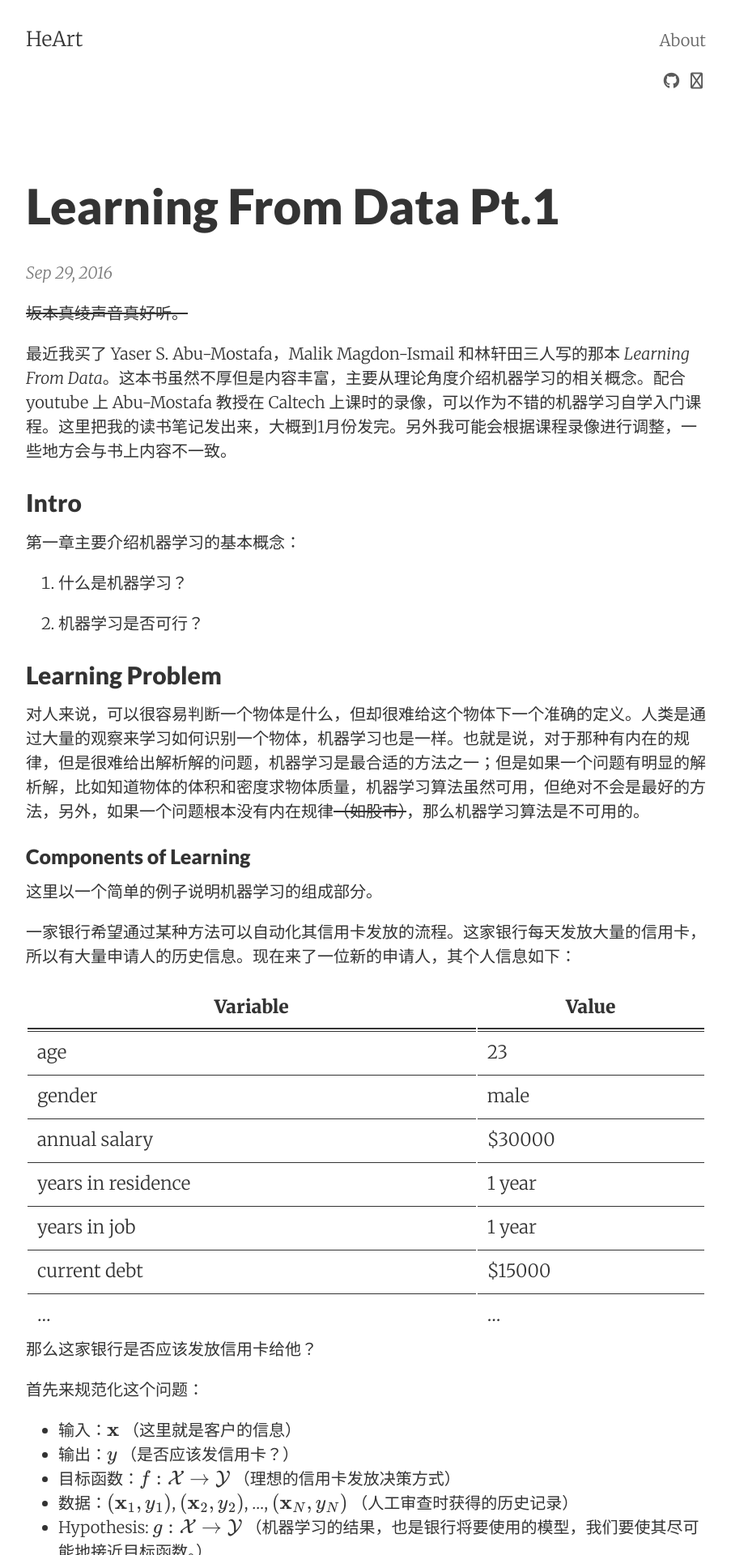
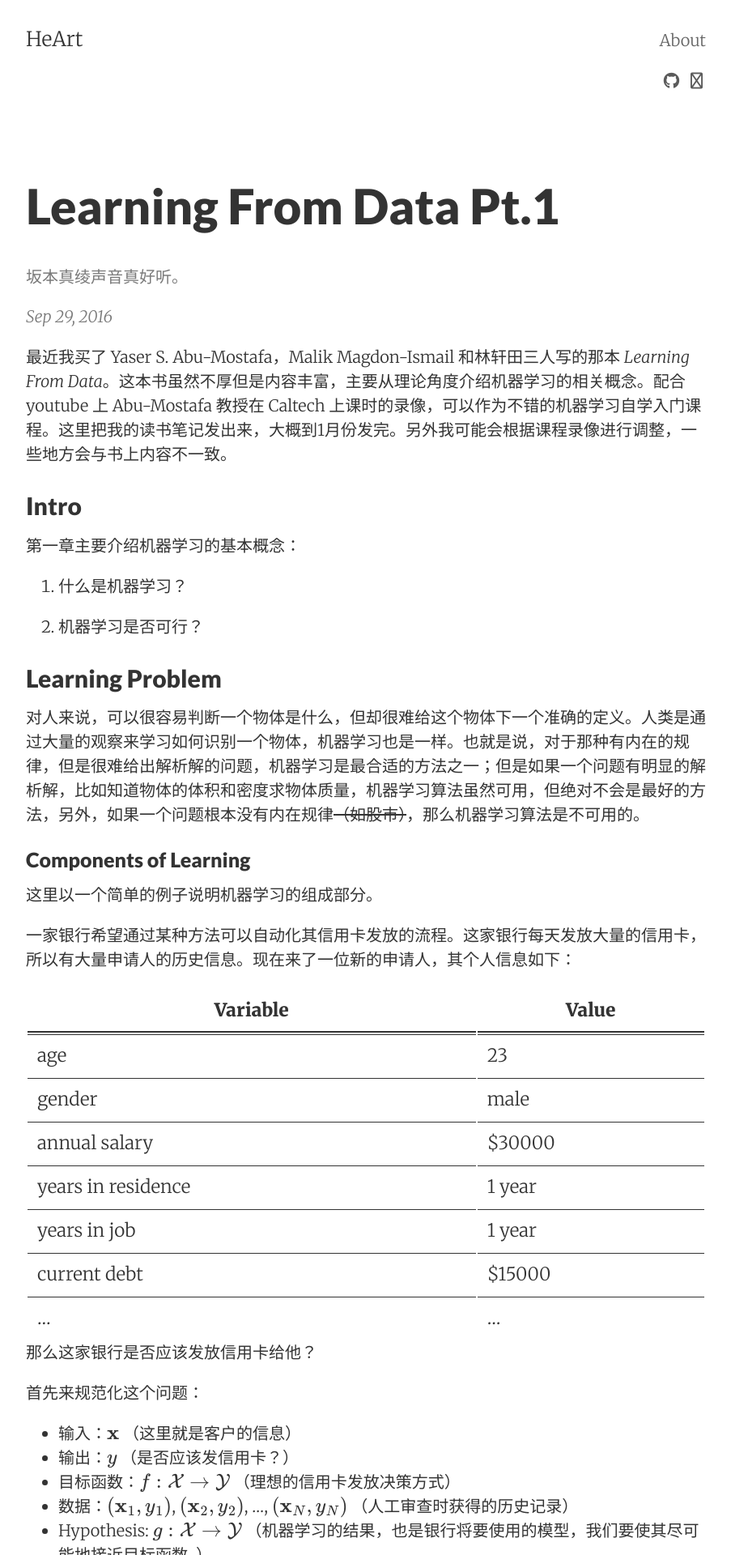
Before and after one commit to zhikangx/zhangpj.github.io, a Jekyll site: the page built from _posts/2016-09-29-learning-from-data-1.md, in a window 1280 px wide. Shown: the top 1920 px of the page at 81% size, without its empty margins (188-1091 px from the left). Built offline with Jekyll 4.4.1, drawn with Linux system fonts in a browser that asks for light colours; nearby versions of some CDN libraries; formulas are drawn with MathJax 3; comment, search, counter and statistics services are not loaded.

Commit message:
Update style

```diff
--- a/_layouts/post.html
+++ b/_layouts/post.html
@@ -4,6 +4,13 @@ layout: default
 
 <div class="post-header mb2">
   <h1>{{ page.title }}</h1>
+  <p class="post-summary">
+    {% if page.summary %}
+    {{ page.summary }}
+    {% else %}
+    {{ page.excerpt }}
+    {% endif %}
+  </p>
   <span class="post-meta">{{ page.date | date: site.date_format }}</span><br>
   {% if page.update_date %}
   <span class="post-meta">{{ site.text.post.updated }}: {{ page.update_date | date: site.date_format }}</span><br>
--- a/_sass/_posts.scss
+++ b/_sass/_posts.scss
@@ -43,6 +43,14 @@
   font-style: italic;
 }
 
+.post-summary {
+  width: auto;
+  font-weight: 300;
+  margin: .7em 0 .7em 0;
+  padding: .25em 0;
+  color: #7a7a7a;
+}
+
 .related-post-title {
   border-bottom: thin solid #f3f3f3;
 }
```
Also changed, not shown: _posts/2016-09-29-learning-from-data-1.md (+0 -2 lines).
